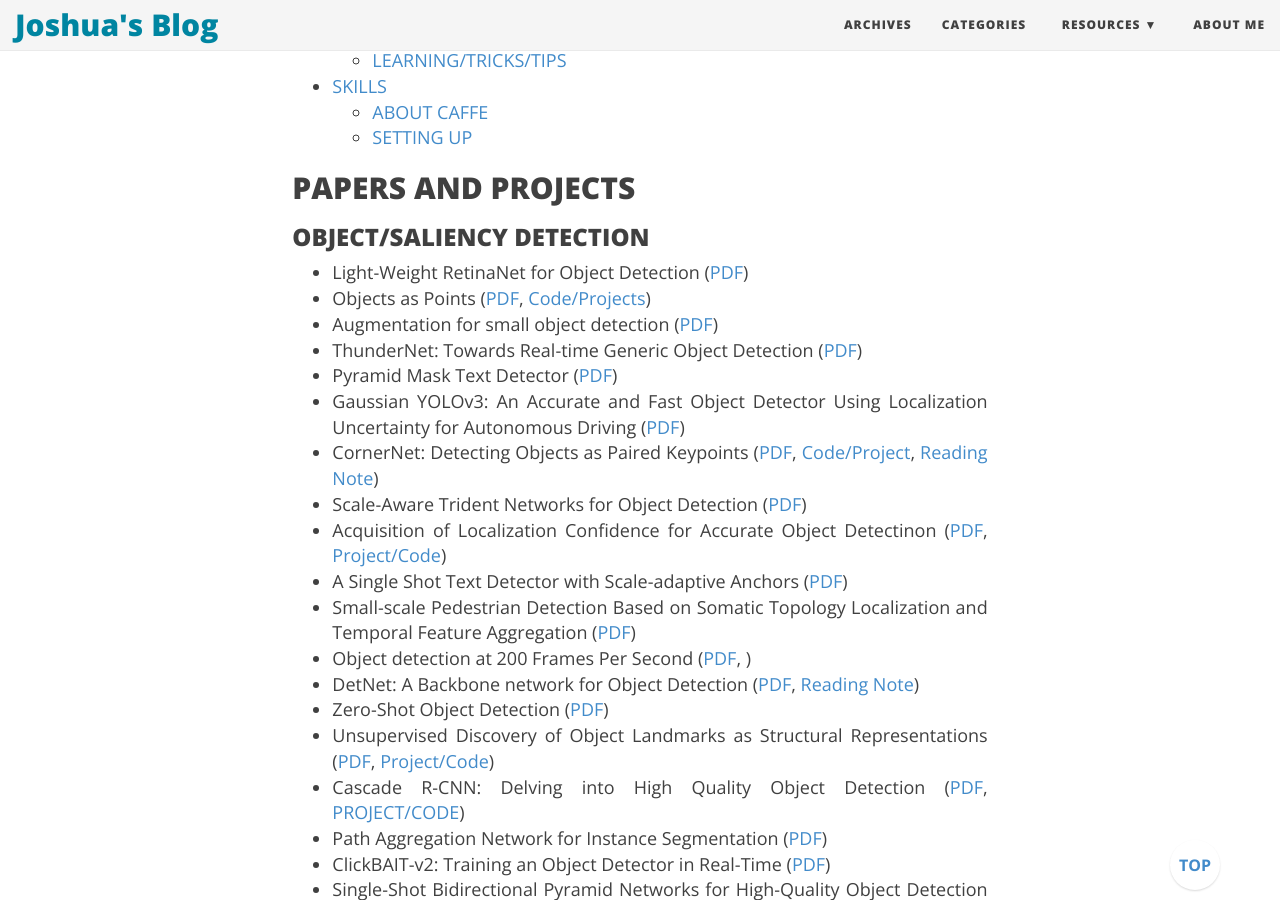
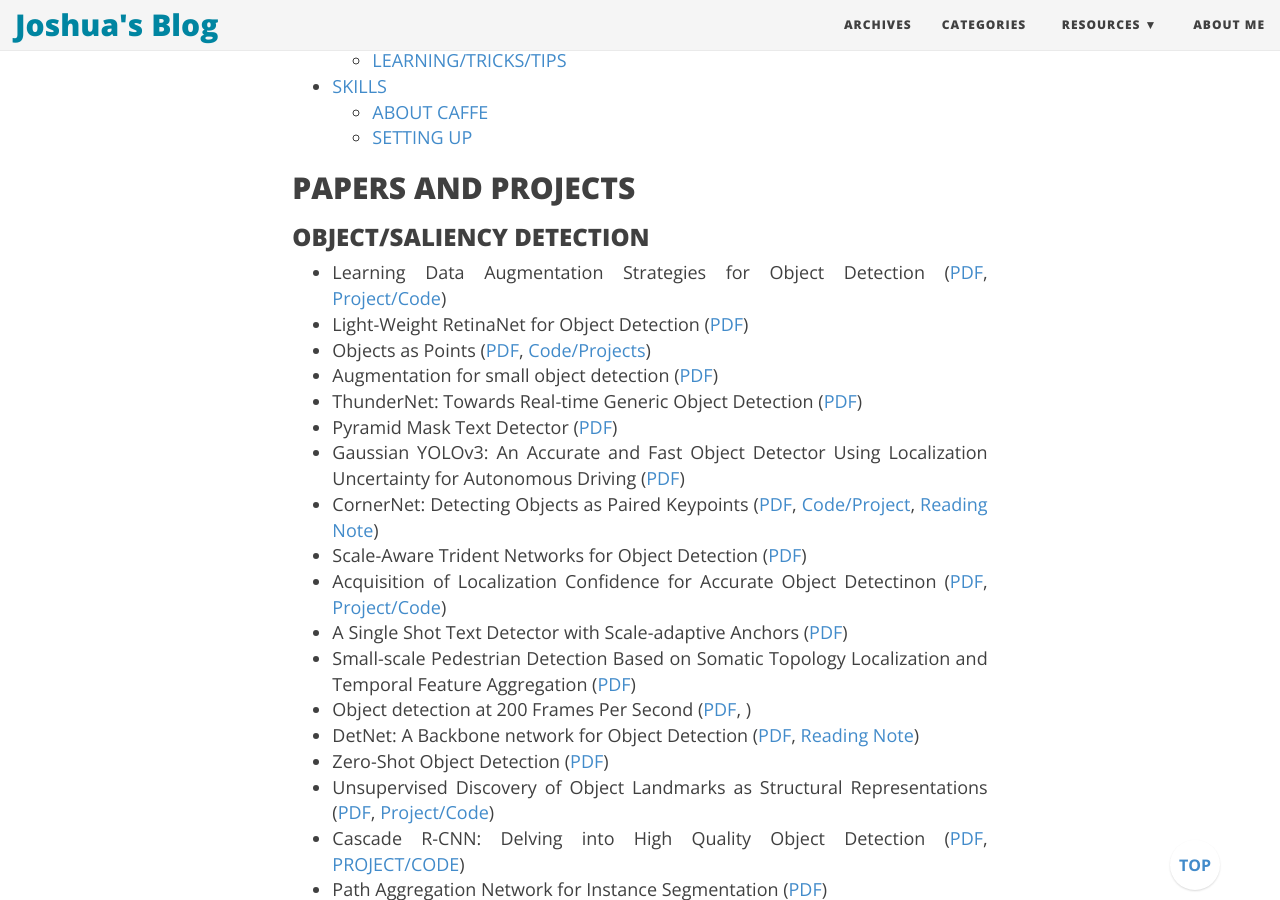
Before and after one commit to joshua19881228/joshua19881228.github.io, a Jekyll site: the page built from _posts/Computer_Vision/2016-08-25-my-jumble-of-computer-vision.md, in a window 1280 px wide and 900 px high, scrolled down 1143 px. Built offline with Jekyll 4.4.1, drawn with Linux system fonts in a browser that asks for light colours; nearby versions of some CDN libraries; formulas are drawn with MathJax 3; comment, search, counter and statistics services are not loaded; some of the changed text lies outside the part shown.

Commit message:
update post

```diff
--- a/_posts/Computer_Vision/2016-08-25-my-jumble-of-computer-vision.md
+++ b/_posts/Computer_Vision/2016-08-25-my-jumble-of-computer-vision.md
@@ -14,6 +14,7 @@
 
 ### OBJECT/SALIENCY DETECTION
 
+* Learning Data Augmentation Strategies for Object Detection ([PDF](https://arxiv.org/abs/1906.11172), [Project/Code](https://github.com/tensorflow/tpu/tree/master/models/official/detection))
 * Light-Weight RetinaNet for Object Detection ([PDF](https://arxiv.org/abs/1905.10011))
 * Objects as Points ([PDF](https://arxiv.org/abs/1904.07850), [Code/Projects](https://github.com/xingyizhou/CenterNet))
 * Augmentation for small object detection ([PDF](https://arxiv.org/abs/1902.07296))
@@ -635,6 +636,7 @@
 
 ### LIGHT-WEIGHT MODEL/EMBEDDED/MOBILE/MODEL COMPRESSION ###
 
+* Importance Estimation for Neural Network Pruning ([PDF](https://arxiv.org/abs/1906.10771), [Project/Code](https://github.com/NVlabs/Taylor_pruning))
 * MetaPruning: Meta Learning for Automatic Neural Network Channel Pruning ([PDF](https://arxiv.org/abs/1903.10258))
 * EFFICIENT METHODS AND HARDWARE FOR DEEP LEARNING ([PDF](https://stacks.stanford.edu/file/druid:qf934gh3708/EFFICIENT%20METHODS%20AND%20HARDWARE%20FOR%20DEEP%20LEARNING-augmented.pdf))
 * ProxylessNAS: Direct Neural Architecture Search on Target Task and Hardware ([PDF](https://arxiv.org/abs/1812.00332), [Project/Code](https://github.com/MIT-HAN-LAB/ProxylessNAS))
```
